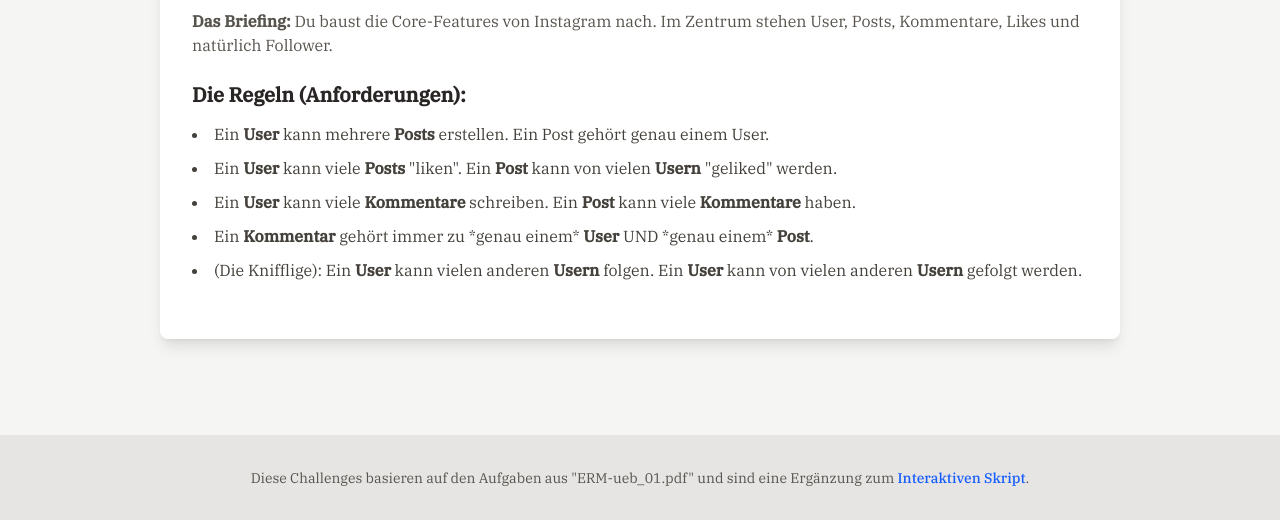
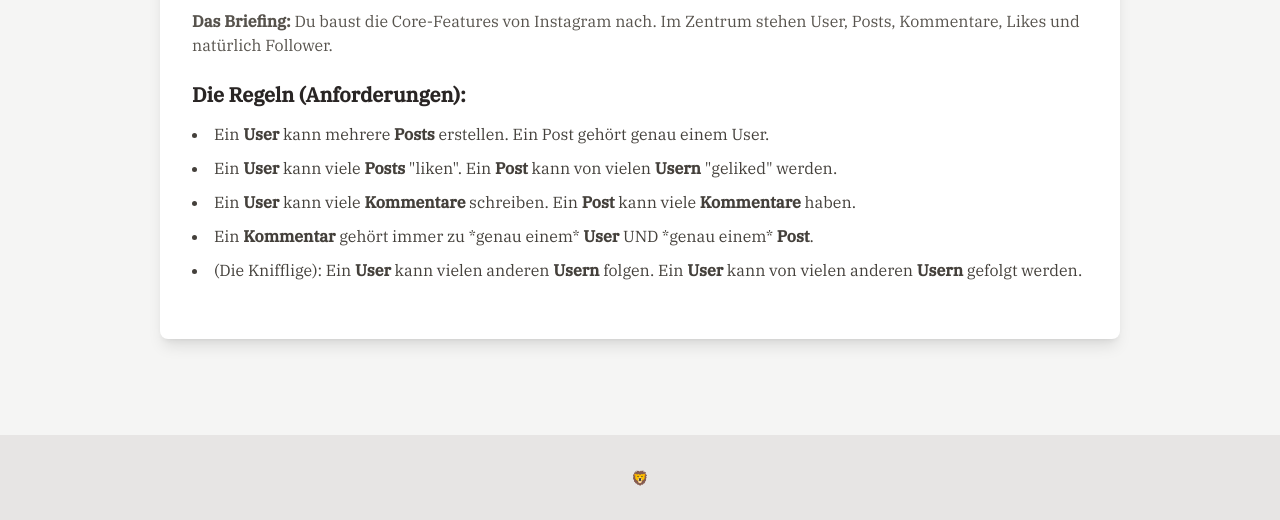
Before and after one commit to heinoKool/db-fun, a plain HTML site: page erm/challenges.html in a window 1280 px wide. Shown: the part 558-1078 px from the top of the page. Drawn offline with nearby package versions, Linux system fonts and the light colour scheme.

Commit message:
added lion

```diff
--- a/erm/challenges.html
+++ b/erm/challenges.html
@@ -221,7 +221,7 @@
 </main>
 
 <footer class="mt-16 border-t border-stone-200 bg-stone-200 p-8 text-center">
-    <p class="text-sm text-stone-600">Diese Challenges basieren auf den Aufgaben aus "ERM-ueb_01.pdf" und sind eine Ergänzung zum <a href="db_basics_spa.html" class="font-medium text-blue-600 hover:underline">Interaktiven Skript</a>.</p>
+    <p class="text-sm text-stone-600">🦁</p>
 </footer>
 
     <script src="../js/common.js"></script>
```
